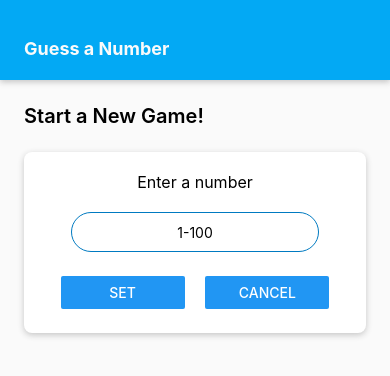
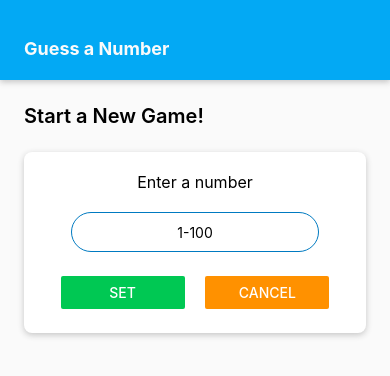
Before and after one commit to thevirinchi/guess-a-number, a React Native app: screen / in a window 390 px wide. Shown: the top 376 px of the page. Built offline with nearby package versions, Linux system fonts and the light colour scheme.

Commit message:
Changed button colors

```diff
--- a/screens/StartGameScreen.js
+++ b/screens/StartGameScreen.js
@@ -15,8 +15,8 @@
 				<Body text="Enter a number"/>
 				<TextInput placeholder="1-100" style={styles.numberInput}/>
 				<View style={styles.numberInput_buttonContainer}>
-					<View style={styles.numberInput_button}><Button title="Set"></Button></View>
-					<View style={styles.numberInput_button}><Button title="Cancel"></Button></View>
+					<View style={styles.numberInput_button}><Button title="Set" color={Colors.indicativeSuccess}></Button></View>
+					<View style={styles.numberInput_button}><Button title="Cancel" color={Colors.indicativeWarning}></Button></View>
 				</View>
 			</Card>
 		</View>
```
